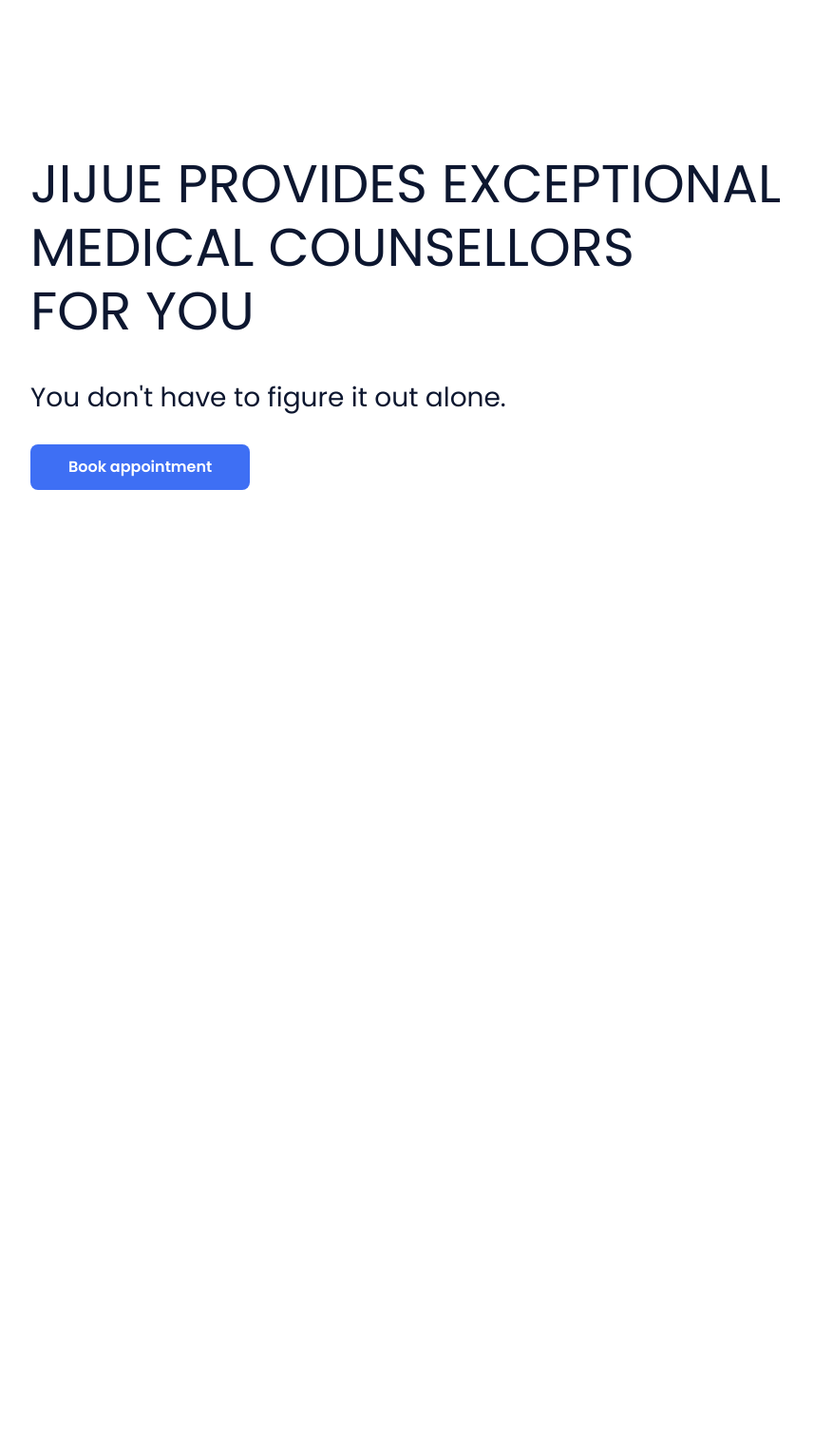
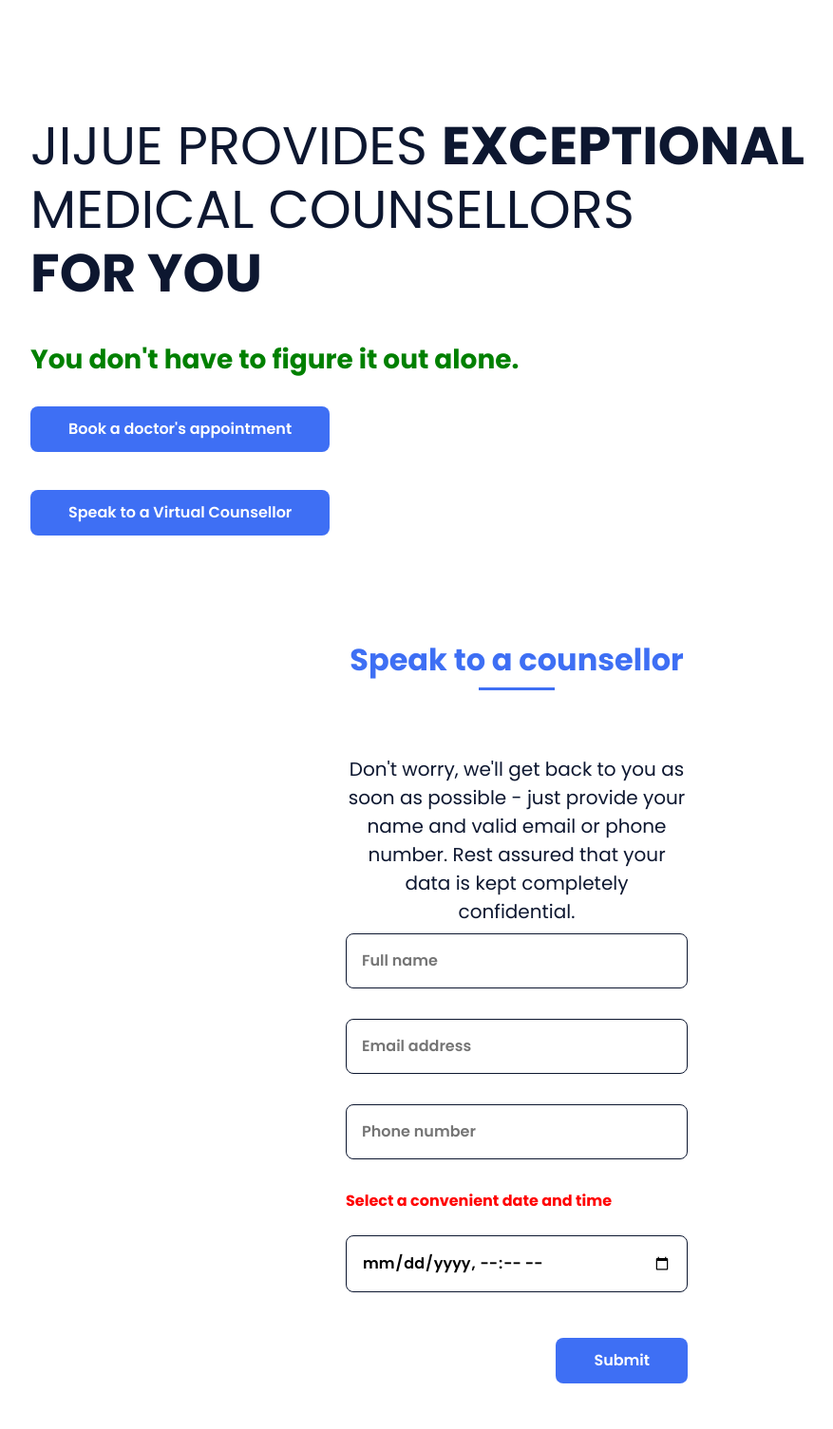
Before and after one commit to palladiumkenya/jijueApp-hiv-risk-assessment-site, a Django app: page /appointment in a window 1280 px wide. Shown: the part 72-1577 px from the top of the page at 95% size, without its empty margins (96-973 px from the left). Before the commit the page ends 588 px from the top, so only its background shows below. Run offline with Django 4.2, Linux system fonts and the light colour scheme; parts of the project's set-up code (start-up, migrations or seed data) failed here and were passed over; some libraries are stand-ins or nearby versions.

Commit message:
UI update

```diff
--- a/appointmentApp/templates/appointmentApp/main.html
+++ b/appointmentApp/templates/appointmentApp/main.html
@@ -1,19 +1,81 @@
 {% extends 'appointmentApp/base.html' %}
 {% load static %}
+
+<link rel="stylesheet" href="{% static 'static/styles/style.css' %}">
+<link href='https://cdn.jsdelivr.net/npm/boxicons@2.0.5/css/boxicons.min.css' rel='stylesheet'>
 
 
 {% block cta %}
 
 
 <section class="home bd-grid" id="home">
-    <div class="home__data">
+    <div class="home__data" style="margin-top: -40px;">
 
-        <h1 class="home__title">JIJUE PROVIDES EXCEPTIONAL MEDICAL COUNSELLORS <br> FOR YOU</h1>
-        <h3> You don't have to figure it out alone. </h3>
+        <h1 class="home__title">JIJUE PROVIDES <strong>EXCEPTIONAL <br> </strong> MEDICAL COUNSELLORS <br> <strong>FOR YOU</strong> </h1>
+        <h3> <stron style="color: green; font-weight: 800;">You don't have to figure it out alone. </strong></h3>
 
-        <a href="{% url 'appointment' %}" class="button" style="text-decoration: none;color: #ffffff; margin-top: 25px">Book appointment</a>
+        <div>
+            <a href="{% url 'appointment' %}" class="button" style="text-decoration: none;color: #ffffff; margin-top: 25px">Book a doctor's appointment</a>
+        </div>
+        <div>
+            <a href="#call" class="button" style="text-decoration: none;color: #ffffff; margin-top: 40px">Speak to a Virtual Counsellor</a>
+        </div>
+    </div>
 
+    <!-- <div class="home__img">
+        <svg class="home__blob" viewBox="0 0 479 467" xmlns="http://www.w3.org/2000/svg" xmlns:xlink="http://www.w3.org/1999/xlink">
+            <mask id="mask0" mask-type="alpha">
+                <path d="M9.19024 145.964C34.0253 76.5814 114.865 54.7299 184.111 29.4823C245.804 6.98884 311.86 -14.9503 370.735 14.143C431.207 44.026 467.948 107.508 477.191 174.311C485.897 237.229 454.931 294.377 416.506 344.954C373.74 401.245 326.068 462.801 255.442 466.189C179.416 469.835 111.552 422.137 65.1576 361.805C17.4835 299.81 -17.1617 219.583 9.19024 145.964Z"/>
+            </mask>
+            <g mask="url(#mask0)">
+                <path d="M9.19024 145.964C34.0253 76.5814 114.865 54.7299 184.111 29.4823C245.804 6.98884 311.86 -14.9503 370.735 14.143C431.207 44.026 467.948 107.508 477.191 174.311C485.897 237.229 454.931 294.377 416.506 344.954C373.74 401.245 326.068 462.801 255.442 466.189C179.416 469.835 111.552 422.137 65.1576 361.805C17.4835 299.81 -17.1617 219.583 9.19024 145.964Z"/>
+                <image class="home__blob-img" x="50" y="60" href="{% static 'images/sarah.png' %}"/>
+            </g>
+        </svg>
+    </div> -->
+
+</section>
+
+<section class="contact section" id="call">
+    <h2  class="section-title" style="font-weight: 700;">Speak to a counsellor</h2>
+
+    {% if messages %}
+    <div class="contact__container bd-grid">
+        <div class="contact__container bd-grid">
+        {% for message in messages %}
+            <div class="card-title" style="color: green;">{{message}} </div>
+        {% endfor %}
+        </div>
     </div>
+    {% endif %}
+
+    <div class="contact__container bd-grid">
+
+        <form role="form" method="POST" class="contact__form" action="">
+            <h5 style="text-align: center;line-height: 30px;">
+                Don't worry, we'll get back to you as soon as possible - just provide your name and valid email or phone number.
+                Rest assured that your data is kept completely confidential.</h5>
+
+            {% csrf_token %}
+            <input id="name" name="name" type="text" placeholder="Full name" class="contact__input" required>
+
+            <input id="mail" name="mail" type="text" placeholder="Email address" class="contact__input" required>
+
+            <input id="phone" name="phone" type="text" placeholder="Phone number" class="contact__input" required>
+
+            <div class="form-group">
+                <p> <strong style="color: red;">Select a convenient date and time</strong> </p>
+                <br>
+
+                <input id="date_time" name="date_time" type="datetime-local" class="contact__input" required>
+            </div>
+
+
+            <input  id="send" type="submit" value="Submit" class="contact__button button">
+
+        </form>
+    </div>
+
 </section>
 
 {% block content %}
```
